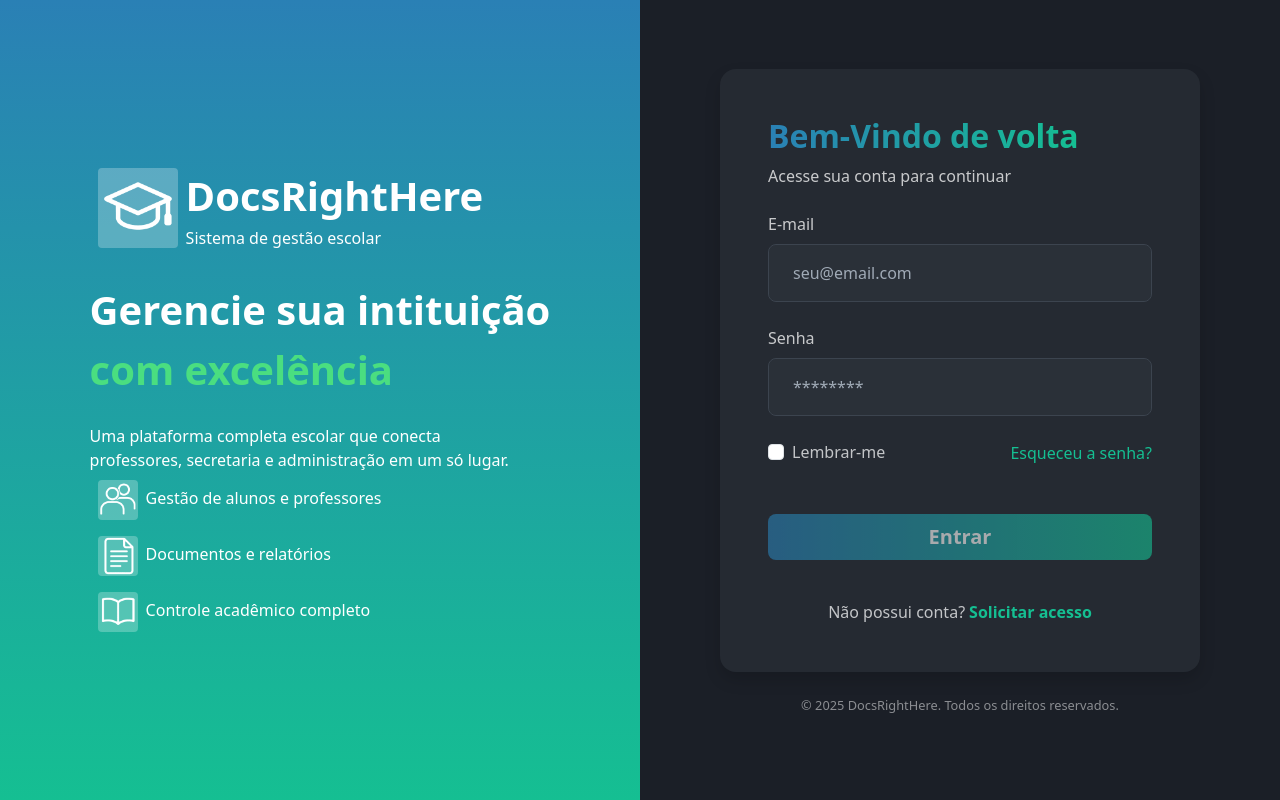
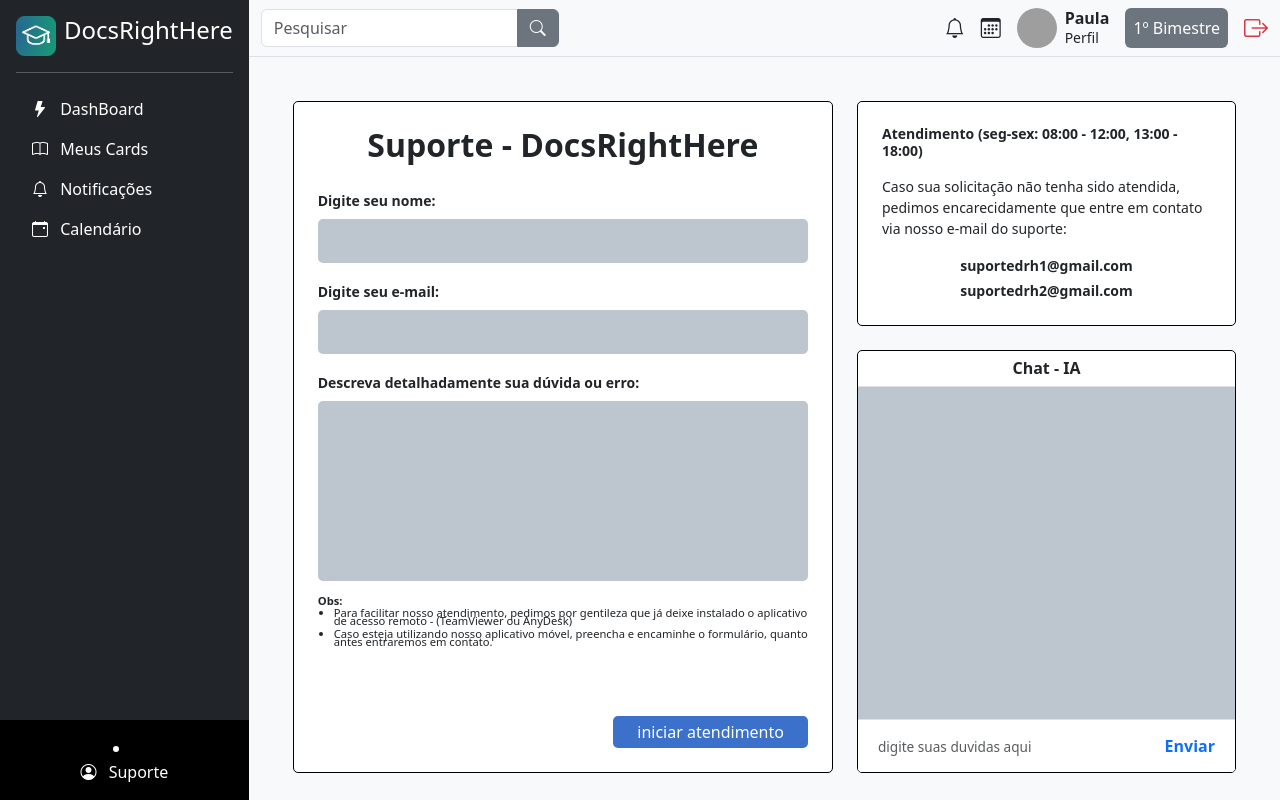
Before and after one commit to victoreemanuel/Docs-Right-Here, an Angular app in the folder frontend/docsRightHere/: page /home/suporte in a window 1280 px wide. Before the commit this address led to /auth/login. Built offline with nearby package versions, Linux system fonts and the light colour scheme; grey boxes are pictures that could not be loaded.

Commit message:
tela suporte

```diff
--- a/frontend/docsRightHere/src/app/app.routes.ts
+++ b/frontend/docsRightHere/src/app/app.routes.ts
@@ -7,6 +7,7 @@
 import { Home } from './pages/home/home';
 import { Dashboard } from './components/dashboard/dashboard';
 import { Cards } from './components/cards/cards';
+import { Suporte } from './components/suporte/suporte';
 
 export const routes: Routes = [
 
@@ -28,7 +29,8 @@
       { path: 'dashboard', component: Dashboard },
       { path: 'notificacoes', component: Notificacoes },
       { path: 'calendario', component: Calendario },
-      { path: 'cards', component: Cards }
+      { path: 'cards', component: Cards },
+      { path: 'suporte', component: Suporte }
     ]
   },
 
--- a/frontend/docsRightHere/src/app/components/navbar/navbar.html
+++ b/frontend/docsRightHere/src/app/components/navbar/navbar.html
@@ -24,7 +24,7 @@
     </div>
 
     <div class="botao-suporte bg-black mt-auto p-3 text-center" style="cursor: pointer;">
-      <i class="bi bi-person-circle me-2"></i> Suporte
+     <li><a routerLink="/home/suporte" class="nav-link text-white"><i class="bi bi-person-circle me-2"></i> Suporte</a></li>
     </div>
   </div>
 
--- /dev/null
+++ b/frontend/docsRightHere/src/app/components/suporte/suporte.css
@@ -0,0 +1,62 @@
+:host {
+  --gray-bg: #bdc5cf;
+  --blue-btn: #3b71ca;
+  background-color: #292D32;
+}
+
+.main-wrapper {
+  height: calc(100vh - 80px);
+  overflow: hidden;
+}
+
+.support-panel, .info-panel, .chat-panel {
+  background: white;
+  border: 1px solid #000;
+  border-radius: 5px;
+}
+
+.custom-field {
+  background-color: var(--gray-bg);
+  border: none;
+  border-radius: 5px;
+  padding: 10px;
+}
+
+.area-fix {
+  height: 180px;
+  resize: none;
+  border-radius: 5px;
+}
+
+.obs-box {
+  font-size: 0.80rem;
+  line-height: 0.7
+}
+
+.btn-primary-alt {
+  background-color: var(--blue-btn);
+  color: white;
+  border-radius: 5px;
+  border: none;
+  padding: 4px 10px;
+}
+
+.chat-content {
+  background-color: var(--gray-bg);
+}
+
+.chat-panel {
+  overflow: hidden;
+}
+
+.chat-input-area {
+  border-top: 1px solid #dee2e6;
+}
+
+input::placeholder {
+  font-size: 0.85rem;
+}
+
+ul li {
+  margin-bottom: 5px;
+}
--- /dev/null
+++ b/frontend/docsRightHere/src/app/components/suporte/suporte.html
@@ -0,0 +1,62 @@
+<div class="main-wrapper p-4">
+  <div class="row g-4 h-100">
+    <div class="col-lg-7 h-100">
+      <div class="support-panel p-4 d-flex flex-column h-100">
+        <h2 class="fw-bold mb-4 text-center">Suporte - DocsRightHere</h2>
+
+        <div class="flex-grow-1">
+          <div class="mb-3">
+            <label class="form-label fw-bold small">Digite seu nome:</label>
+            <input type="text" class="form-control custom-field">
+          </div>
+
+          <div class="mb-3">
+            <label class="form-label fw-bold small">Digite seu e-mail:</label>
+            <input type="email" class="form-control custom-field">
+          </div>
+
+          <div class="mb-3">
+            <label class="form-label fw-bold small">Descreva detalhadamente sua dúvida ou erro:</label>
+            <textarea class="form-control custom-field area-fix"></textarea>
+          </div>
+
+          <div class="obs-box">
+            <p class="small mb-1 fw-bold">Obs:</p>
+            <ul class="small ps-3 mb-0">
+              <li>Para facilitar nosso atendimento, pedimos por gentileza que já deixe instalado o aplicativo de acesso remoto - (TeamViewer ou AnyDesk)</li>
+              <li>Caso esteja utilizando nosso aplicativo móvel, preencha e encaminhe o formulário, quanto antes entraremos em contato.</li>
+            </ul>
+          </div>
+        </div>
+
+        <div class="text-end mt-3">
+          <button class="btn btn-primary-alt px-4">iniciar atendimento</button>
+        </div>
+      </div>
+    </div>
+
+    <div class="col-lg-5 h-100 d-flex flex-column gap-4">
+      <div class="info-panel p-4">
+        <h6 class="fw-bold mb-3 small">Atendimento (seg-sex: 08:00 - 12:00, 13:00 - 18:00)</h6>
+        <p class="small mb-3">Caso sua solicitação não tenha sido atendida, pedimos encarecidamente que entre em contato via nosso e-mail do suporte:</p>
+        <div class="text-center">
+          <p class="mb-1 small fw-bold">suportedrh1@gmail.com</p>
+          <p class="mb-0 small fw-bold">suportedrh2@gmail.com</p>
+        </div>
+      </div>
+
+      <div class="chat-panel d-flex flex-column flex-grow-1">
+        <div class="chat-header p-2 text-center border-bottom">
+          <h6 class="fw-bold m-0">Chat - IA</h6>
+        </div>
+        <div class="chat-content flex-grow-1"></div>
+        <div class="chat-input-area p-2 bg-white">
+          <div class="input-group">
+            <input type="text" class="form-control border-0 bg-transparent small" placeholder="digite suas duvidas aqui">
+            <button class="btn text-primary fw-bold border-0 bg-transparent">Enviar</button>
+          </div>
+        </div>
+      </div>
+    </div>
+  </div>
+</div>
```
Also changed, not shown: frontend/docsRightHere/src/app/components/suporte/suporte.ts (added, +9 -0 lines), 1 other file (tests, documents, lock files or other folders).
